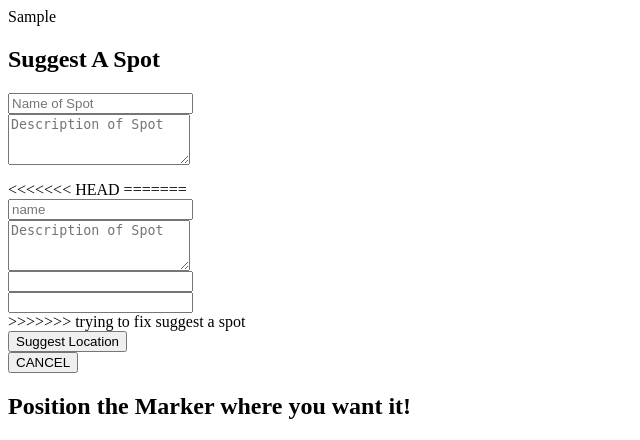
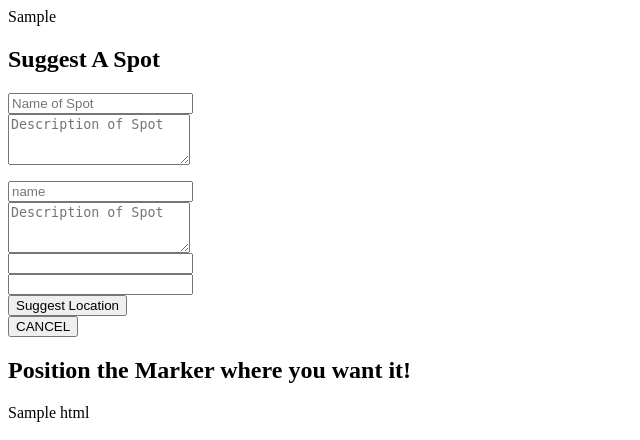
Before and after one commit to jarvisjardin/GYDUS, a CodeIgniter app: the page made by application/views/sasView.php in a window 1280 px wide. Shown: the top 440 px of the page, without its empty margins (0-640 px from the left). Run offline with CodeIgniter, Linux system fonts and the light colour scheme; tables that the repository leaves empty hold one stand-in row (values such as "Sample post"); the template is opened without the code that fills it: most values are stand-ins (such as "Sample title", 1, 10 or a date in 2020).

Commit message:
merge error

```diff
--- a/application/views/sasView.php
+++ b/application/views/sasView.php
@@ -21,8 +21,7 @@
  </section><!-- end of searchkeyword-->
 
 
-<<<<<<< HEAD
-=======
+
 <form action="<?php echo base_url();?>index.php/mapController/suggestaspot"  method="post"class="form-horizontal gydus-form-horizontal ">
             <section class="control-group">
               <section class="controls">
@@ -38,7 +37,7 @@
             <section>
             	  <input type="text" name="sasLat" id="sasLat"><br>
      	          <input type="text" name="sasLng" id="sasLng"><br>
->>>>>>> trying to fix suggest a spot
+
 
               <section class="control-group">
               	<section class="viewLocationbtn controls">
```
